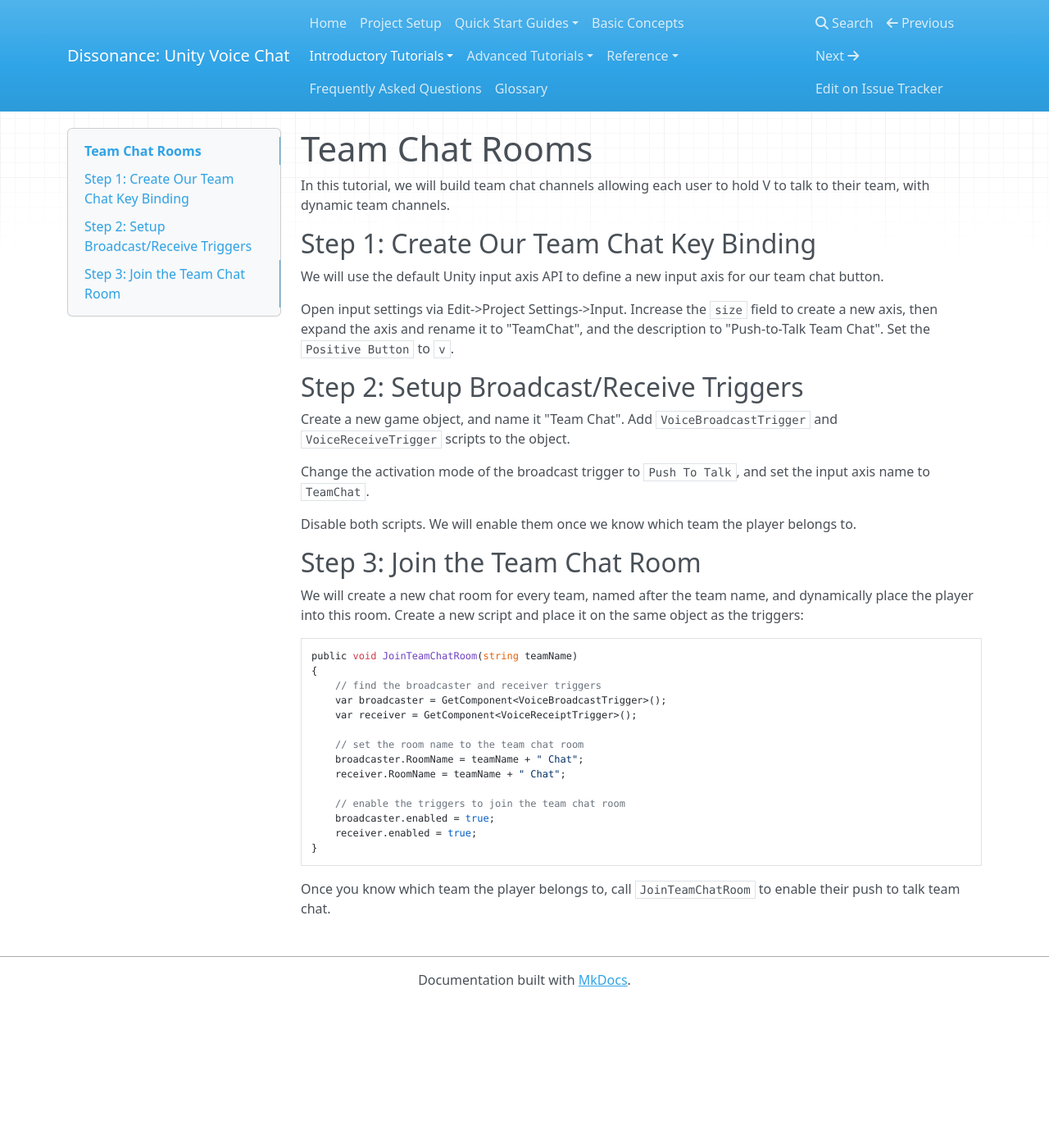
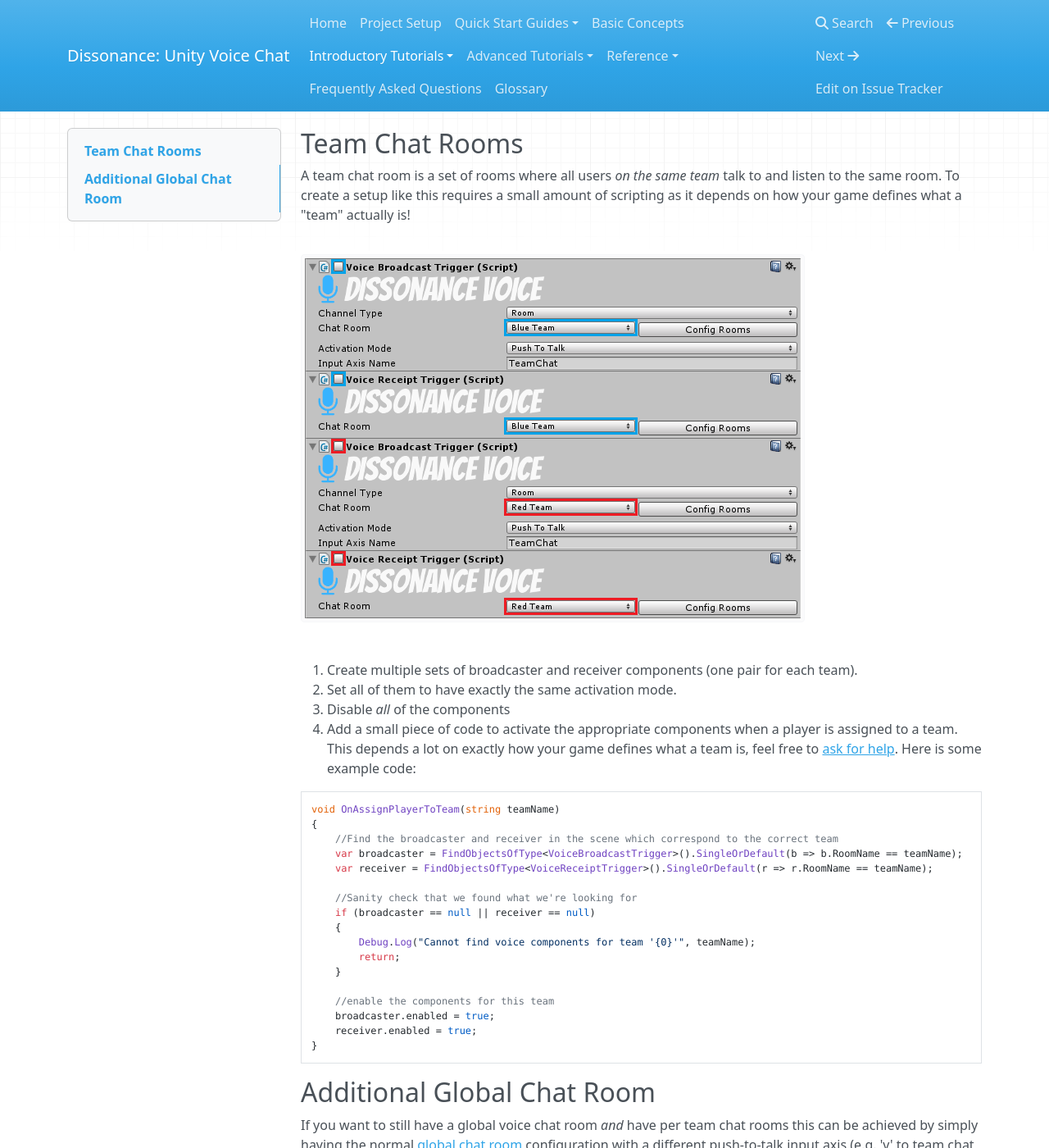
Before and after one commit to Placeholder-Software/Dissonance, an MkDocs documentation site: the page built from docs/Tutorials/Team Chat Rooms.md, in a window 1280 px wide and 1400 px high. Shown: the whole window at 82% size. Built offline with MkDocs 1.6.1, drawn with Linux system fonts in a browser that asks for light colours; nearby versions of some CDN libraries; old or Windows-style settings are respelled for this version of MkDocs; some of the changed text lies outside the part shown.

Commit message:
- Added global chat room tutorial back in. This duplicates the content of the network integration introductions but it's still useful to have a simple source explaining how to do it as reference.  - Fixed link to "Introduction To Chat Rooms" (it's been moved to basics, not tutorials)
Signed-off-by: Martin Evans <martindevans@gmail.com>

````diff
--- /dev/null
+++ b/docs/Tutorials/Global Chat Room.md
@@ -0,0 +1,10 @@
+## Global Chat Room
+
+A global chat room is just a single room which all users talk to and listen to. This is a very simple system to create using Dissonance.
+
+![Example of inspector for a single global chat room](/images/GlobalChatRoom_Inspector.png "Example of inspector for a single global chat room")
+
+1. Create a Voice Broadcast Trigger and a Voice Receipt Trigger on the root Dissonance game object
+2. Set the room for both of them to "Global".
+
+Both components will activate when the scene loads (on each different computer in the network session) and all players will be in the room.
--- a/docs/Tutorials/Team Chat Rooms.md
+++ b/docs/Tutorials/Team Chat Rooms.md
@@ -1,40 +1,36 @@
-# Team Chat Rooms
+## Team Chat Rooms
 
-In this tutorial, we will build team chat channels allowing each user to hold V to talk to their team, with dynamic team channels.
+A team chat room is a set of rooms where all users *on the same team* talk to and listen to the same room. To create a setup like this requires a small amount of scripting as it depends on how your game defines what a "team" actually is!
 
-## Step 1: Create Our Team Chat Key Binding
+![Example of team chat configuration](/images/TeamChat_Inspector.png "Example of team chat configuration")
 
-We will use the default Unity input axis API to define a new input axis for our team chat button.
+1. Create multiple sets of broadcaster and receiver components (one pair for each team).
+2. Set all of them to have exactly the same activation mode.
+3. Disable *all* of the components
+4. Add a small piece of code to activate the appropriate components when a player is assigned to a team. This depends a lot on exactly how your game defines what a team is, feel free to [ask for help](https://www.reddit.com/r/dissonance_voip/). Here is some example code:
 
-Open input settings via Edit->Project Settings->Input. Increase the `size` field to create a new axis, then expand the axis and rename it to "TeamChat", and the description to "Push-to-Talk Team Chat". Set the `Positive Button` to `v`.
+```
+void OnAssignPlayerToTeam(string teamName)
+{
+    //Find the broadcaster and receiver in the scene which correspond to the correct team
+    var broadcaster = FindObjectsOfType<VoiceBroadcastTrigger>().SingleOrDefault(b => b.RoomName == teamName);
+    var receiver = FindObjectsOfType<VoiceReceiptTrigger>().SingleOrDefault(r => r.RoomName == teamName);
 
-## Step 2: Setup Broadcast/Receive Triggers
+    //Sanity check that we found what we're looking for
+    if (broadcaster == null || receiver == null)
+    {
+        Debug.Log("Cannot find voice components for team '{0}'", teamName);
+        return;
+    }
 
-Create a new game object, and name it "Team Chat". Add `VoiceBroadcastTrigger` and `VoiceReceiveTrigger` scripts to the object.
-
-Change the activation mode of the broadcast trigger to `Push To Talk`, and set the input axis name to `TeamChat`.
-
-Disable both scripts. We will enable them once we know which team the player belongs to.
-
-## Step 3: Join the Team Chat Room
-
-We will create a new chat room for every team, named after the team name, and dynamically place the player into this room. Create a new script and place it on the same object as the triggers:
-
-```c#
-public void JoinTeamChatRoom(string teamName)
-{
-    // find the broadcaster and receiver triggers
-    var broadcaster = GetComponent<VoiceBroadcastTrigger>();
-    var receiver = GetComponent<VoiceReceiptTrigger>();
-
-    // set the room name to the team chat room
-    broadcaster.RoomName = teamName + " Chat";
-    receiver.RoomName = teamName + " Chat";
-
-    // enable the triggers to join the team chat room
+    //enable the components for this team
     broadcaster.enabled = true;
     receiver.enabled = true;
 }
 ```
 
-Once you know which team the player belongs to, call `JoinTeamChatRoom` to enable their push to talk team chat.
+## Additional Global Chat Room
+
+If you want to still have a global voice chat room *and* have per team chat rooms this can be achieved by simply having the normal [global chat room](/Tutorials/Chat Rooms - Global Chat Room.md) configuration with a different push-to-talk input axis (e.g. 'v' to team chat and 'b' to global chat).
+
+![Example of two different PTT axes](/images/TeamChat_Inspector.png "Example of two different PTT axes")
--- a/mkdocs.yml
+++ b/mkdocs.yml
@@ -11,9 +11,10 @@
     - "Photon Unity Networking": "Basics/Quick Start - Photon.md"
     - "Unity Networking HLAPI": "Basics/Quick Start - UNet HLAPI.md"
     - "Self Contained": "Basics/Quick Start - UNet LLAPI.md"
-- "Basic Concepts": "Tutorials/Introduction To Chat Rooms.md"
+- "Basic Concepts": "Basics/Introduction To Chat Rooms.md"
 - "Introductory Tutorials":
     - "Push-To-Talk": "Tutorials/Push-to-Talk.md"
+    - "Global Chat Room": "Tutorials/Global Chat Room.md"
     - "Team Chat Rooms": "Tutorials/Team Chat Rooms.md"
     - "Text Chat": "Tutorials/Text Chat.md"
     - "Transmit to Player": "Tutorials/Direct Player Transmit.md"
````
